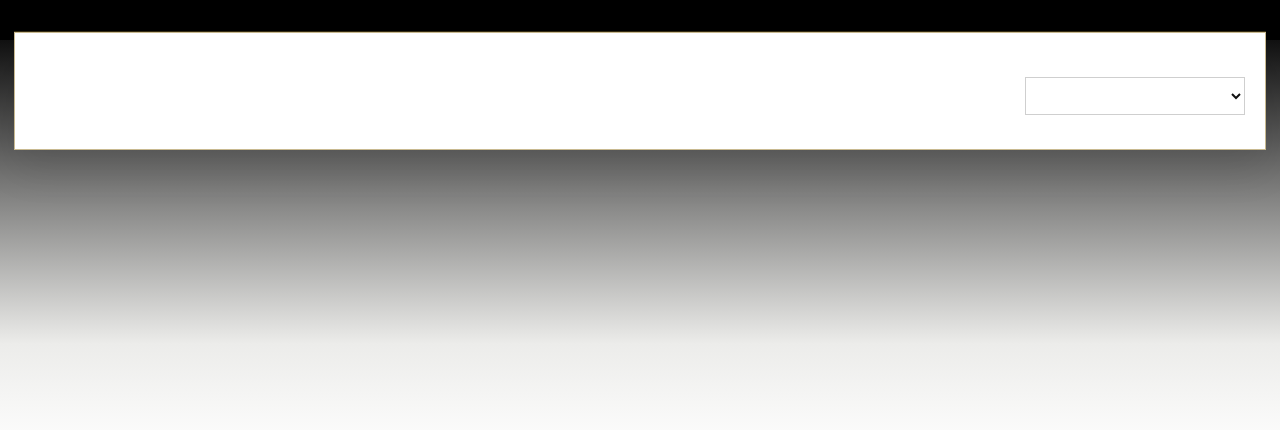
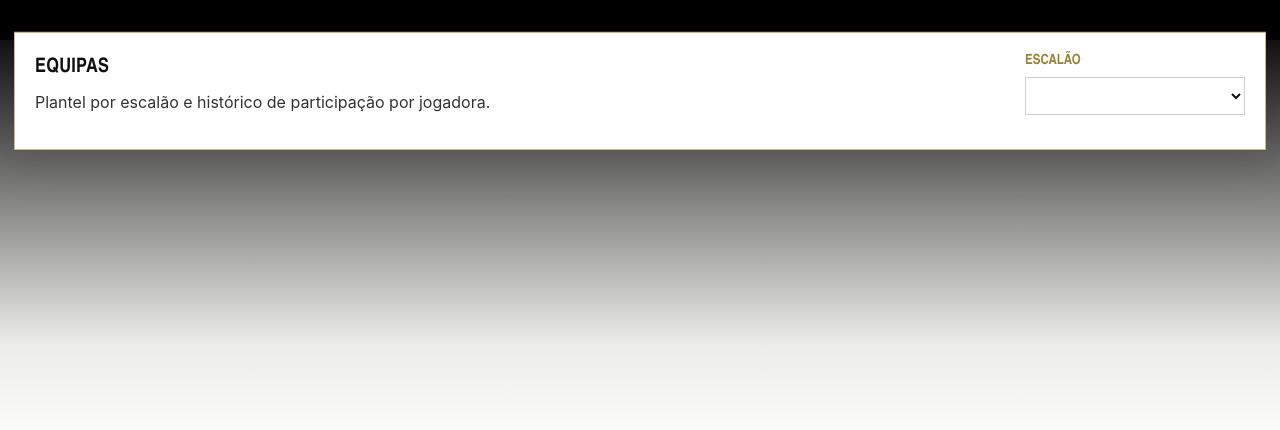
Before and after one commit to catasmendes29-rgb/APP-CPAC, a website: page public/index.html in a window 1280 px wide. Both pictures are taken after a click on the button "EQUIPAS". Shown: the part 344-774 px from the top of the page. Drawn offline with Linux system fonts and the light colour scheme; no server answers.

Commit message:
Update styles.css

```diff
--- a/public/styles.css
+++ b/public/styles.css
@@ -849,10 +849,21 @@ th {
 
 .teams-panel h2,
 .teams-panel p,
-.teams-panel label,
+.teams-panel label {
+  color: #111;
+}
+
+.teams-panel .section-head p {
+  color: #333;
+}
+
+.teams-panel label {
+  color: var(--gold);
+}
+
 .player-detail h2,
 .player-detail h3 {
-  color: #fff;
+  color: #111;
 }
 
 .teams-panel select {
```
